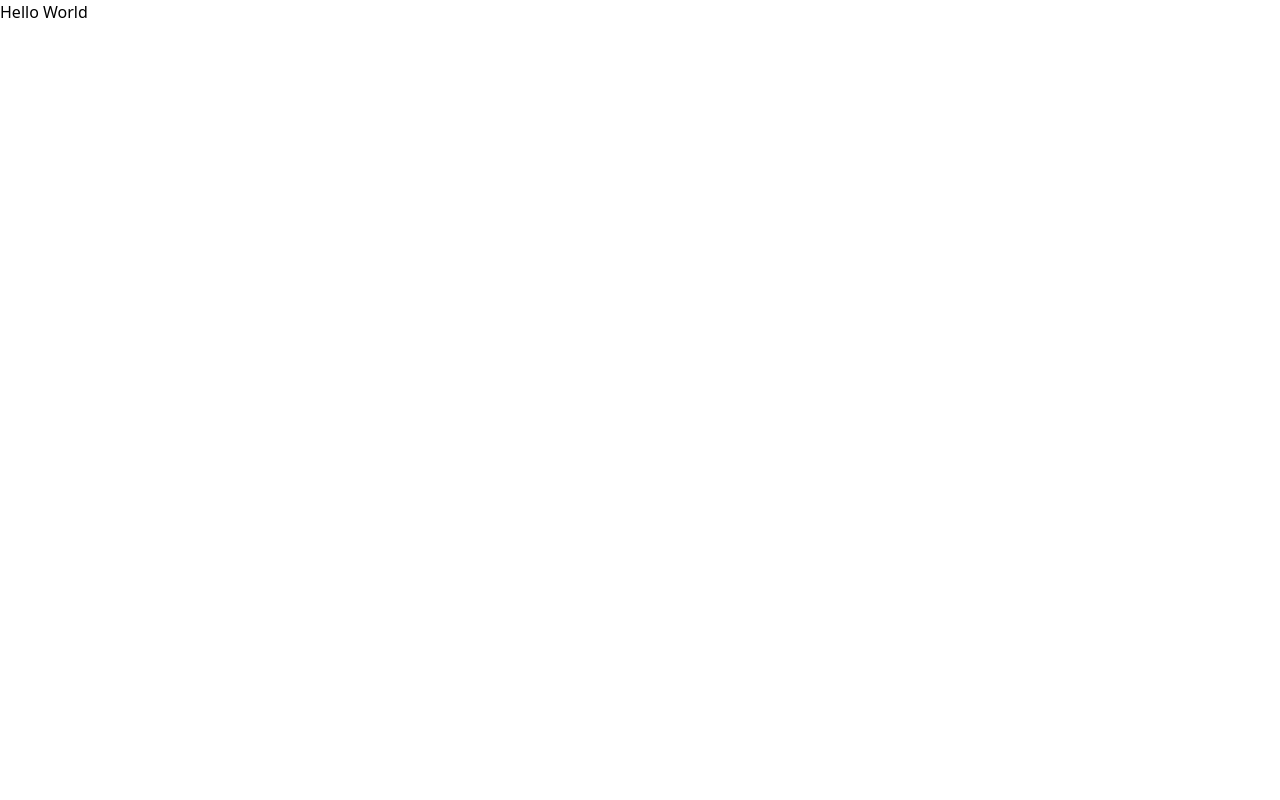
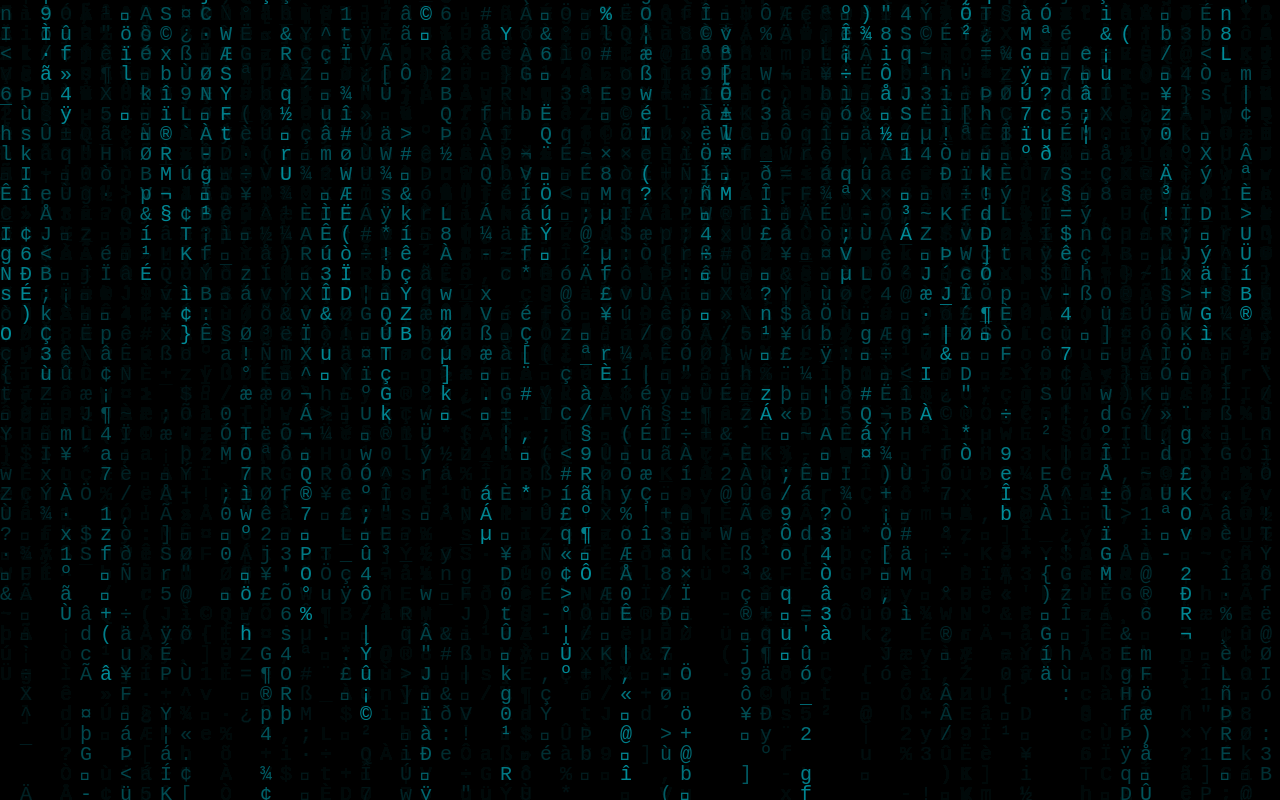
Before and after one commit to TraceOfHumanity/password-generator, a React (Vite) app: page / in a window 1280 px wide. Built offline with nearby package versions, Linux system fonts and the light colour scheme.

Commit message:
feat(app): add MatrixBg component and update App structure

```diff
--- a/src/App.tsx
+++ b/src/App.tsx
@@ -1,7 +1,9 @@
+import { MatrixBg } from "./components/MatrixBg"
+
 function App() {
   return (
-    <div className="">
-      <h1>Hello World</h1>
+    <div className="h-screen w-screen overflow-hidden">
+      <MatrixBg />
     </div>
   )
 }
--- /dev/null
+++ b/src/components/MatrixBg.tsx
@@ -0,0 +1,67 @@
+import React, { useRef, useEffect } from "react";
+
+export const MatrixBg = () => {
+  const canvasRef = useRef<HTMLCanvasElement>(null);
+  const [width, setWidth] = React.useState(window.innerWidth);
+  const [height, setHeight] = React.useState(window.innerHeight);
+  const cols = Math.floor(width / 20) + 1;
+  const yPosition = Array(cols).fill(0);
+
+  useEffect(() => {
+    const canvas = canvasRef.current;
+
+    if (!canvas) return;
+    const ctx = canvas.getContext("2d");
+
+    canvas.width = width;
+    canvas.height = height;
+
+    if (!ctx) return
+    ctx.fillStyle = "#000";
+    ctx.fillRect(0, 0, width, height);
+
+    const matrix = () => {
+      ctx.fillStyle = "rgba(0, 0, 0, 0.05)";
+      ctx.fillRect(0, 0, width, height);
+
+      ctx.font = "15pt monospace";
+
+      yPosition.forEach((y, ind) => {
+        const text = String.fromCharCode(Math.random() * 256);
+        const x = ind * 20;
+
+        const hue = 185;
+        const color = `hsl(${hue}, 100%, 30%)`;
+        ctx.fillStyle = color;
+
+        ctx.fillText(text, x, y);
+
+        if (y > 100 + Math.random() * 10000) {
+          yPosition[ind] = 0;
+        } else {
+          yPosition[ind] = y + 20;
+        }
+      });
+    };
+
+    window.onresize = () => {
+      setWidth(window.innerWidth);
+      setHeight(window.innerHeight);
+    };
+
+    const interval = setInterval(matrix, 60);
+
+    return () => clearInterval(interval);
+  }, [height, width, yPosition]);
+
+  return (
+    <canvas
+      ref={canvasRef}
+      style={{
+        position: "absolute",
+        top: 0,
+        left: 0,
+      }}
+    ></canvas>
+  );
+};
--- a/src/hooks/useAppSelector.ts
+++ b/src/hooks/useAppSelector.ts
@@ -1,4 +1,4 @@
-import {TypedUseSelectorHook, useSelector} from "react-redux";
-import {RootState} from "@/redux/store";
+import { type TypedUseSelectorHook, useSelector } from "react-redux";
+import type { RootState } from "@/redux/store";
 
 export const useAppSelector: TypedUseSelectorHook<RootState> = useSelector;
```
